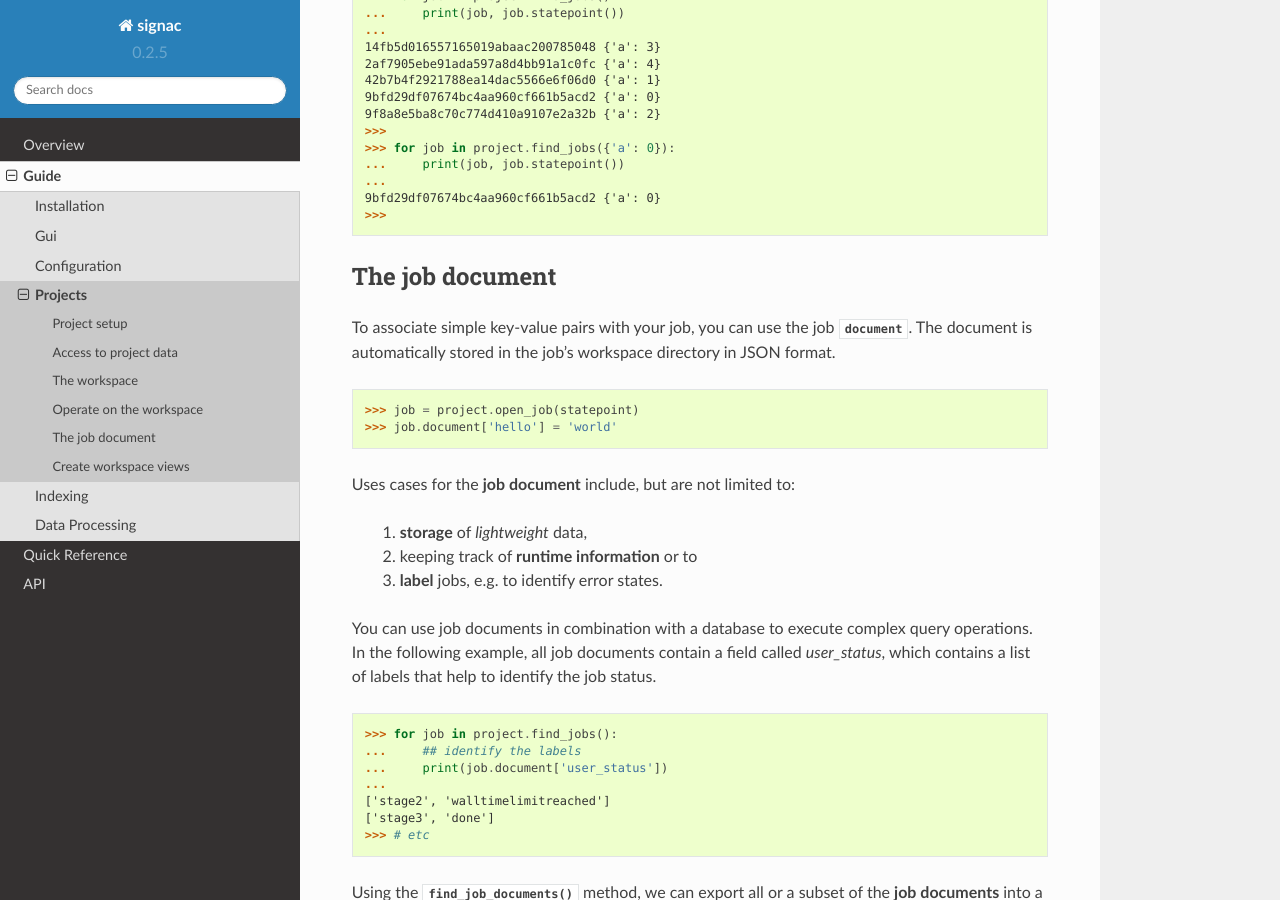
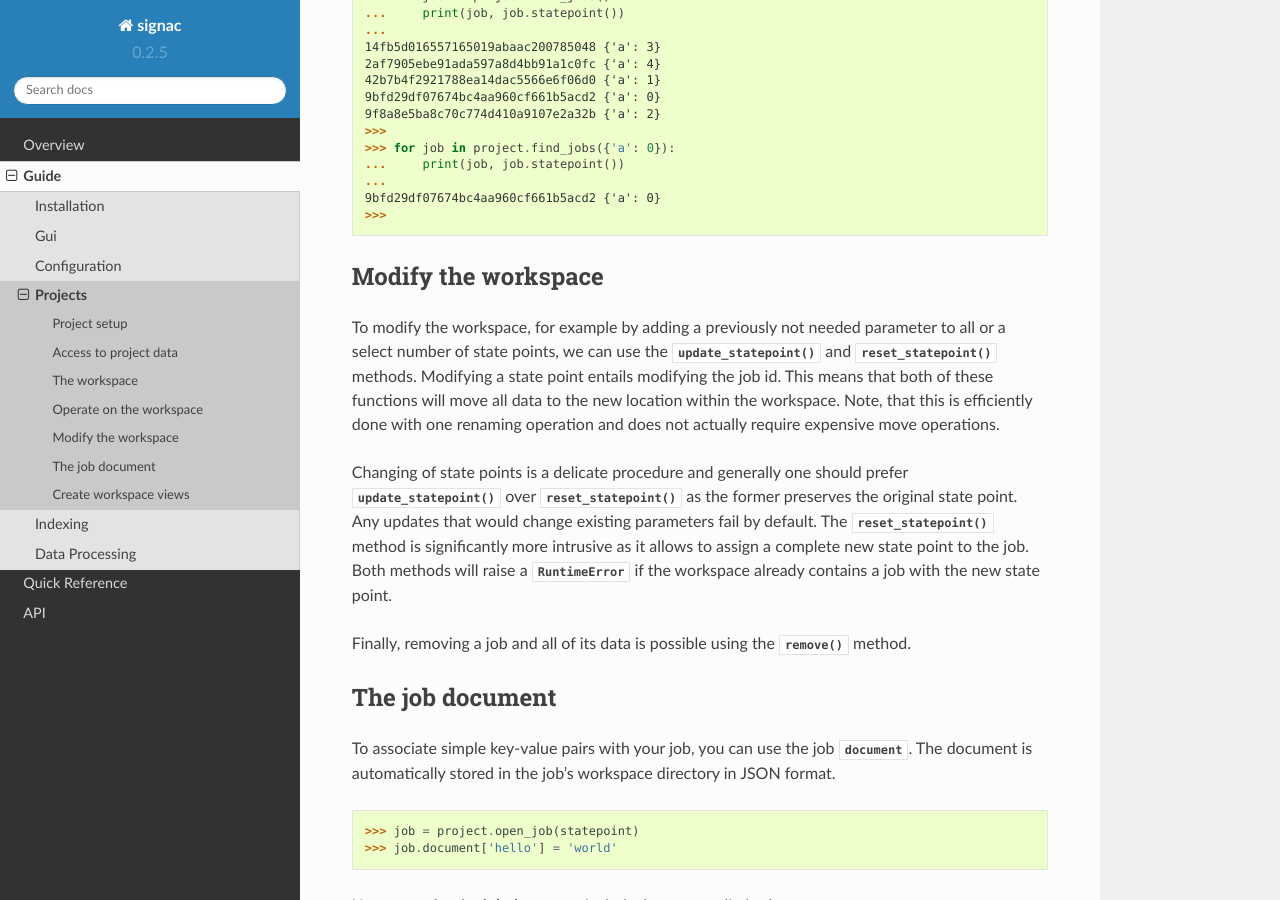
Before and after one commit to glotzerlab/signac, a Sphinx documentation site: the page built from doc/projects.rst, in a window 1280 px wide and 900 px high, scrolled down 2819 px. Built offline with Sphinx 7.4.7 and the Read the Docs theme 2.0.0, drawn with Linux system fonts in a browser that asks for light colours.

Commit message:
Document workspace modification.

```diff
--- a/doc/projects.rst
+++ b/doc/projects.rst
@@ -151,6 +151,21 @@ If you want to operate on all or a select number of jobs, use :py:meth:`~signac.
     9bfd29df07674bc4aa960cf661b5acd2 {'a': 0}
     >>>
 
+Modify the workspace
+--------------------
+
+To modify the workspace, for example by adding a previously not needed parameter to all or a select number of state points, we can use the :py:meth:`~signac.contrib.project.Project.update_statepoint` and :py:meth:`~signac.contrib.project.Project.reset_statepoint` methods.
+Modifying a state point entails modifying the job id.
+This means that both of these functions will move all data to the new location within the workspace.
+Note, that this is efficiently done with one renaming operation and does not actually require expensive move operations.
+
+Changing of state points is a delicate procedure and generally one should prefer :py:meth:`~signac.contrib.project.Project.update_statepoint` over :py:meth:`~signac.contrib.project.Project.reset_statepoint` as the former preserves the original state point.
+Any updates that would change existing parameters fail by default.
+The :py:meth:`~signac.contrib.project.Project.reset_statepoint` method is significantly more intrusive as it allows to assign a complete new state point to the job.
+Both methods will raise a :py:class:`RuntimeError` if the workspace already contains a job with the new state point.
+
+Finally, removing a job and all of its data is possible using the :py:meth:`~signac.contrib.job.Job.remove` method.
+
 The job document
 ----------------
 
```
Also changed, not shown: 1 other file.
